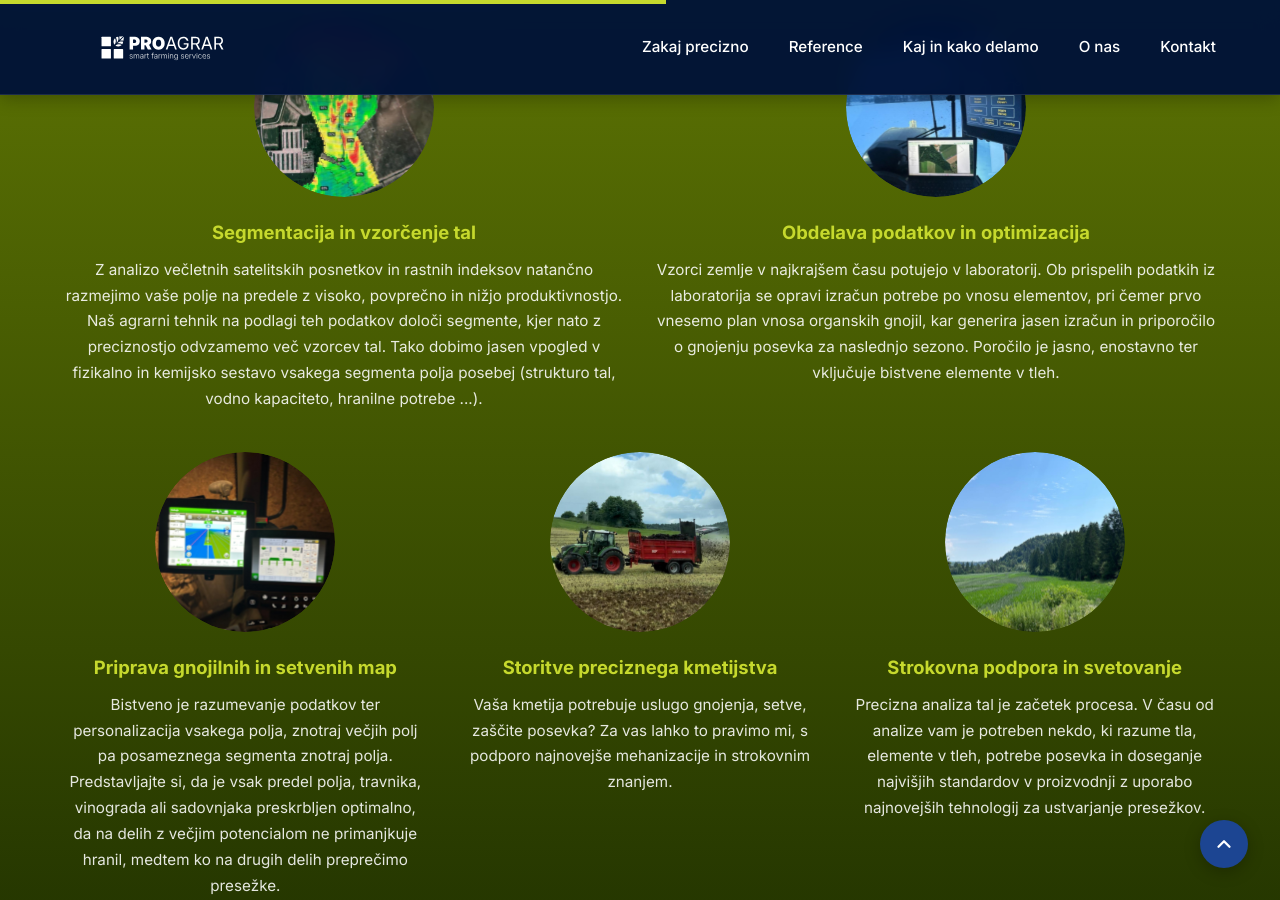
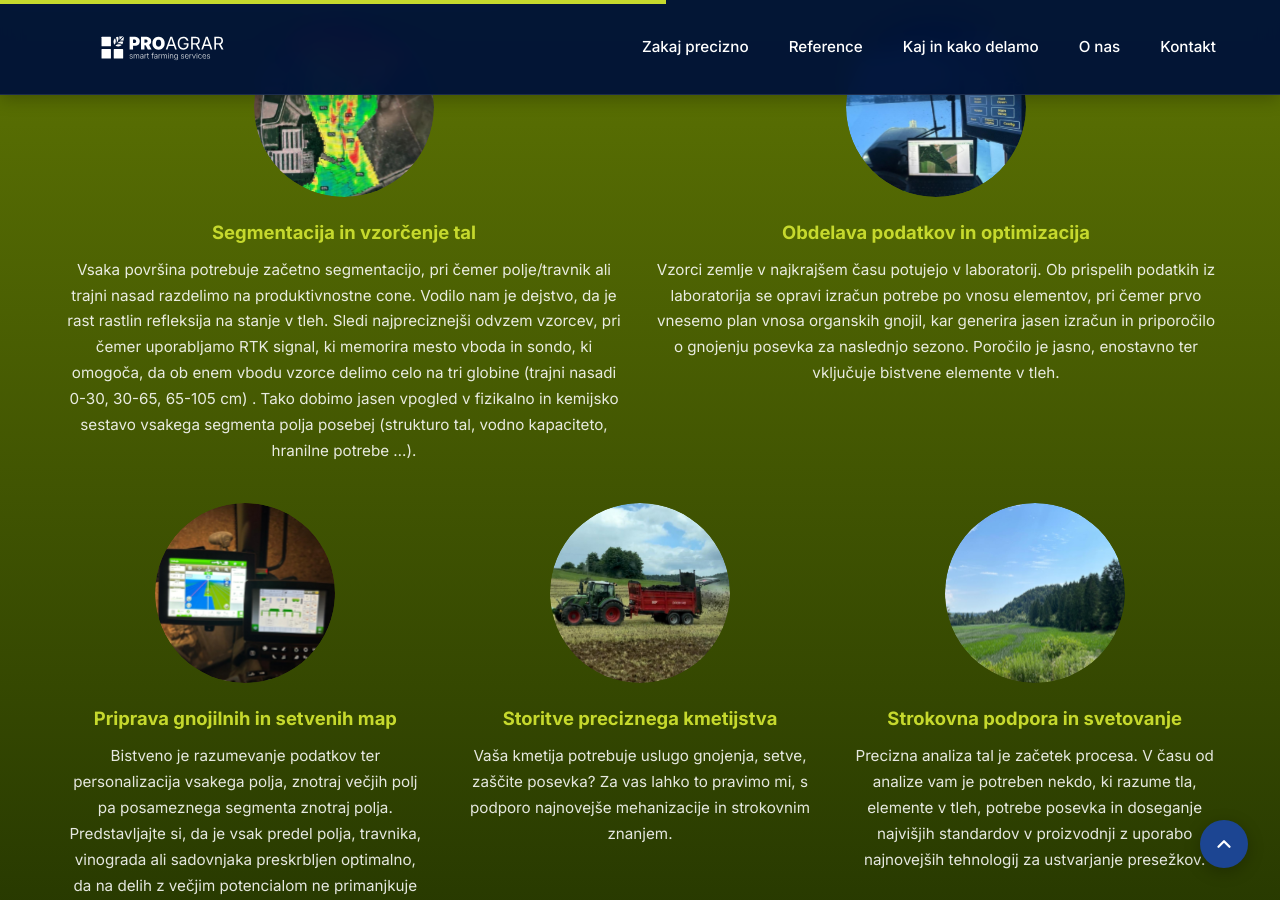
Before and after one commit to Proagrar/one-pager-web-page, a Jekyll site: the page built from index.md, in a window 1280 px wide and 900 px high, scrolled down 2704 px. Built offline with Jekyll 4.4.1, drawn with Linux system fonts in a browser that asks for light colours.

Commit message:
200 naročnikov in segmentacija tekts

```diff
--- a/index.md
+++ b/index.md
@@ -25,7 +25,7 @@
     <div class="container">
         <div class="stats-grid">
             <div class="stat-item fade-in">
-                <span class="stat-number">50+</span>
+                <span class="stat-number">200+</span>
                 <span class="stat-label">zadovoljnih naročnikov</span>
             </div>
             <div class="stat-item fade-in">
@@ -244,7 +244,7 @@
             <div class="process-card fade-in">
                 <div class="process-circle-img"><img src="{{ '/assets/img/Segmentacija in vzorcenje.svg' | relative_url }}" alt="Segmentacija in vzorčenje tal"></div>
                 <h3>Segmentacija in vzorčenje tal</h3>
-                <p>Z analizo večletnih satelitskih posnetkov in rastnih indeksov natančno razmejimo vaše polje na predele z visoko, povprečno in nižjo produktivnostjo. Naš agrarni tehnik na podlagi teh podatkov določi segmente, kjer nato z preciznostjo odvzamemo več vzorcev tal. Tako dobimo jasen vpogled v fizikalno in kemijsko sestavo vsakega segmenta polja posebej (strukturo tal, vodno kapaciteto, hranilne potrebe ...).</p>
+                <p>Vsaka površina potrebuje začetno segmentacijo, pri čemer polje/travnik ali trajni nasad razdelimo na produktivnostne cone. Vodilo nam je dejstvo, da je rast rastlin refleksija na stanje v tleh. Sledi najpreciznejši odvzem vzorcev, pri čemer uporabljamo RTK signal, ki memorira mesto vboda in sondo, ki omogoča, da ob enem vbodu vzorce delimo celo na tri globine (trajni nasadi 0-30, 30-65, 65-105 cm) . Tako dobimo jasen vpogled v fizikalno in kemijsko sestavo vsakega segmenta polja posebej (strukturo tal, vodno kapaciteto, hranilne potrebe …).</p>
             </div>
             <div class="process-card fade-in">
                 <div class="process-circle-img"><img src="{{ '/assets/img/Obdelava podatkov in optimizacija.svg' | relative_url }}" alt="Obdelava podatkov in optimizacija"></div>
```
